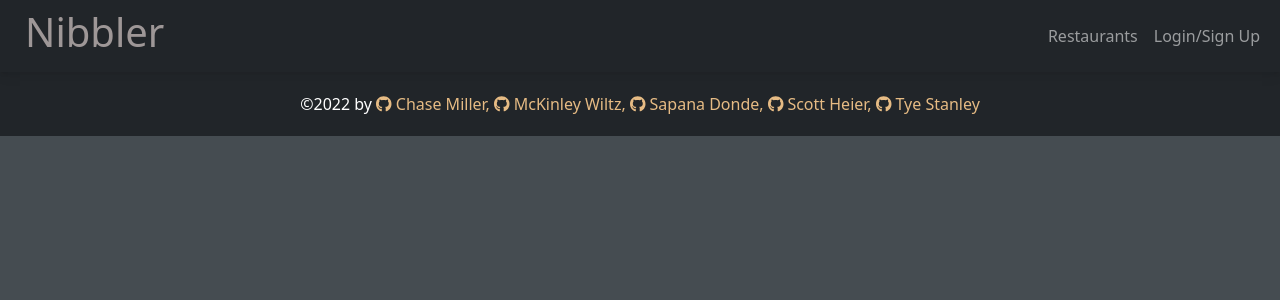
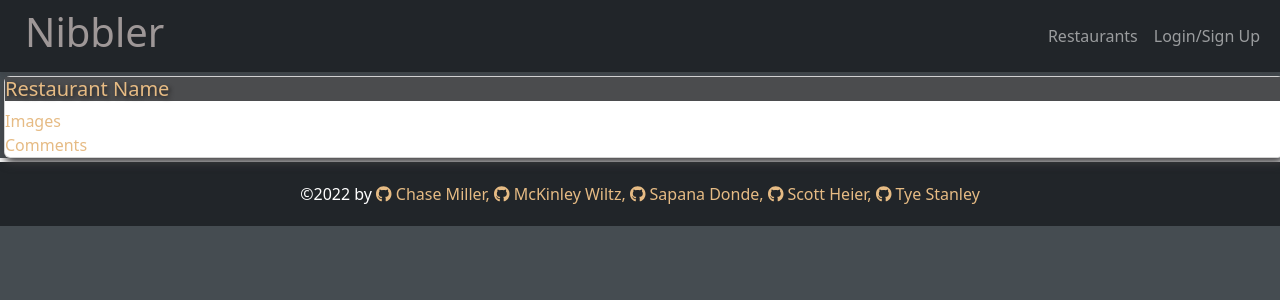
Before and after one commit to TyeStanley/nibbler, a React (Create React App) app in the folder client/: page /restdash in a window 1280 px wide. Shown: the top 300 px of the page. Built offline with nearby package versions, Linux system fonts and the light colour scheme.

Commit message:
added RestDashboard page folder and link to App.js

```diff
--- a/client/src/App.js
+++ b/client/src/App.js
@@ -12,6 +12,7 @@ import Navbar from './components/Navbar';
 import Footer from './components/Footer';
 import Home from './pages/Home'
 import Profile from './pages/Profile'
+import RestDashboard from './pages/RestDashboard';
 
 const httpLink = createHttpLink({
   uri: '/graphql',
@@ -55,6 +56,10 @@ function App() {
           path="/profile"
           element={<Profile/>}
         />
+        <Route
+          path="/restdash"
+          element={<RestDashboard/>}
+        />
 
       </Routes>
     </main>
--- /dev/null
+++ b/client/src/pages/RestDashboard/index.js
@@ -0,0 +1,31 @@
+// import images from '../../pages/Home/seeds'
+
+const RestDashboard = () => {
+
+    return(
+
+        <>
+            <div className="card col-12 col-md-12 m-1 ">
+                <h5 className="" id='rest-card-header'>Restaurant Name</h5>
+                <div className="" id=''>
+                    <div id='' className='d-flex carousel slide' data-ride='carousel'>
+                    Images
+                    {/* {imgLinks.map((link) => (
+                    <img src={link} className='col-8 col-md-4 p-1' alt={name} id='card-img'></img>
+                    ))} */}
+                    </div>
+                </div>
+                <div>Comments</div>
+            </div>
+
+        </>
+
+            )
+
+
+    ;
+};
+
+
+
+export default RestDashboard;
--- /dev/null
+++ b/client/src/pages/RestDashboard/index.scss
@@ -0,0 +1,58 @@
+.card{
+    box-shadow: 1px 5px 10px rgb(60, 59, 61);
+    color: rgb(230, 187, 132);
+    background-color: rgba(74, 75, 77, 0.973);
+
+
+
+    #rest-card-header{
+        background-color: rgba(74, 75, 77, 0.993);
+        text-shadow: 2px 2px 4px rgb(32, 31, 31);
+
+
+
+    }
+    #card-img-container{
+        overflow-x: auto;
+
+        background-color: rgba(74, 75, 77, 0.897);
+    }
+
+    .card-photo{
+        object-fit: cover;
+        width: 250px;
+        height: 200px;
+    }
+
+
+
+
+}
+
+#pop-res-bottom{
+
+    color: white;
+    background-color: rgb(92, 90, 90);
+
+
+}
+#heart-svg{
+    font-size: 23px;
+   #heart-span{
+    font-size: 22px;
+
+   }
+
+}
+#heart-svg:hover{
+    transform: scale(1.4);
+    z-index: 50000;
+   }
+
+.text-error {
+    color: red;
+}
+
+.pink-heart{
+    color: rgb(238, 106, 128);
+}
```
